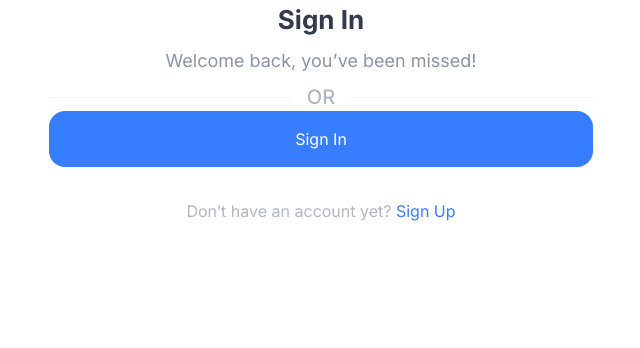
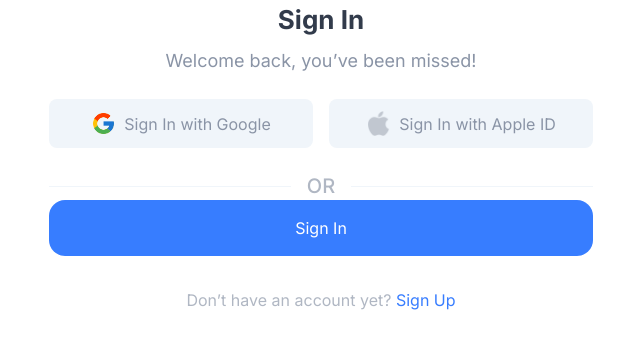
Before and after one commit to tawhidib/anchorblock_task1, a Next.js app: page /sign-in in a window 1280 px wide. Shown: the top 348 px of the page, without its empty margins (319-959 px from the left). Built offline with nearby package versions, Linux system fonts and the light colour scheme.

Commit message:
Feat: Add auto action button
adding auth button with icons

```diff
--- /dev/null
+++ b/src/pages/components/AuthActionButtons.tsx
@@ -0,0 +1,33 @@
+import React from "react";
+import googleIcon from "../../assets/images/icons/google.png";
+import appleIcon from "../../assets/images/icons/apple.png";
+interface AuthActionButtonsProps {
+  pageName: string;
+}
+
+const AuthActionButtons = ({
+  pageName,
+}: AuthActionButtonsProps): JSX.Element => {
+  return (
+    <div className="my-6 flex gap-x-4">
+      <div className="flex-1">
+        <button className="w-full bg-[#F0F5FA] rounded-lg text-center py-3">
+          <div className="flex justify-center items-center">
+            <img src={googleIcon.src} width={25} height={25} />
+            <span className="ml-2 text-subTitle">{pageName} with Google</span>
+          </div>
+        </button>
+      </div>
+      <div className="flex-1">
+        <button className="w-full bg-[#F0F5FA] rounded-lg text-center py-3">
+          <div className="flex justify-center items-center">
+            <img src={appleIcon.src} width={25} height={25} />
+            <span className="ml-2 text-subTitle">{pageName} with Apple ID</span>
+          </div>
+        </button>
+      </div>
+    </div>
+  );
+};
+
+export default AuthActionButtons;
--- a/src/pages/sign-in.tsx
+++ b/src/pages/sign-in.tsx
@@ -1,4 +1,5 @@
 import React from "react";
+import AuthActionButtons from "./components/AuthActionButtons";
 import FormContainer from "./components/FormContainer";
 import FormHead from "./components/FormHead";
 import TextWithHrLine from "./components/TextWithHrLine";
@@ -10,6 +11,9 @@ const SignIn = (): JSX.Element => {
         title={"Sign In"}
         subtitle={"Welcome back, you’ve been missed!"}
       />
+
+      {/* auth action buttons  */}
+      <AuthActionButtons pageName="Sign In" />
 
       {/* // hr line with text */}
 
```
Also changed, not shown: src/assets/images/icons/apple.png (added), src/assets/images/icons/google.png (added).
